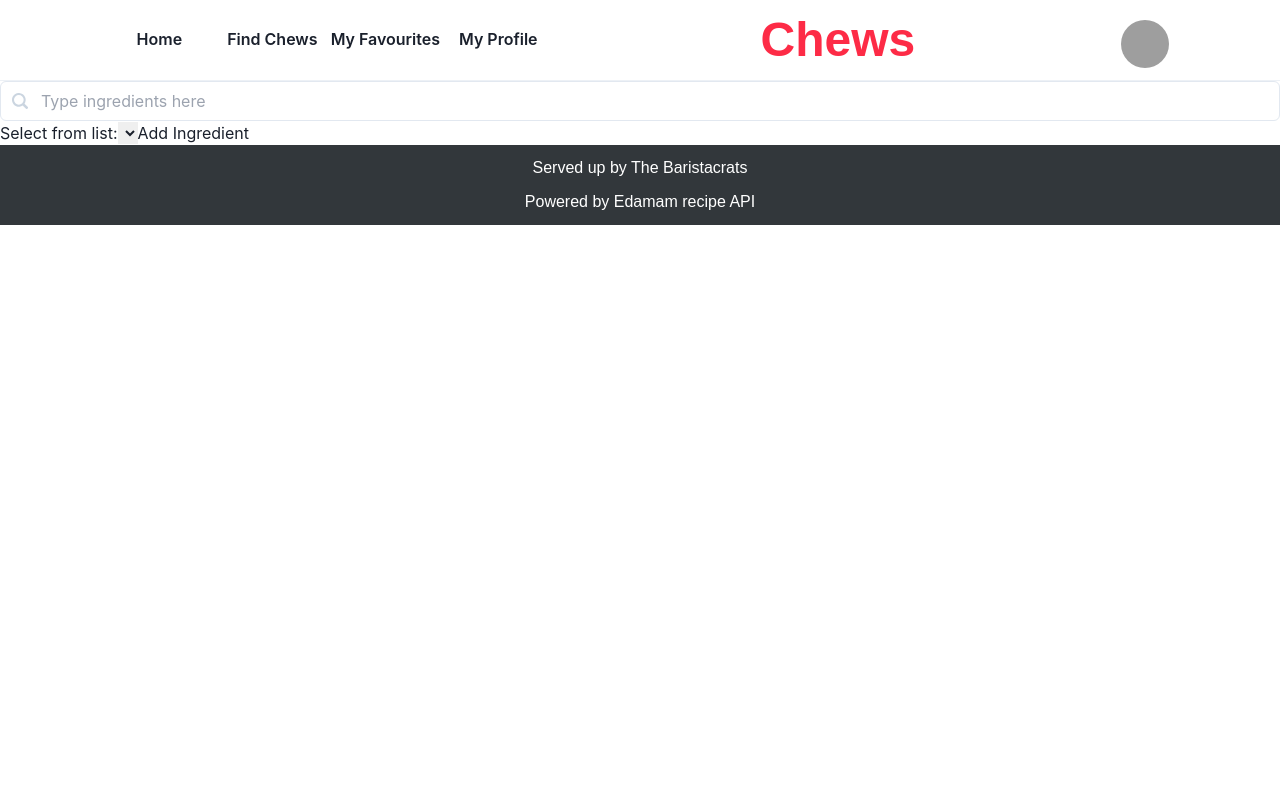
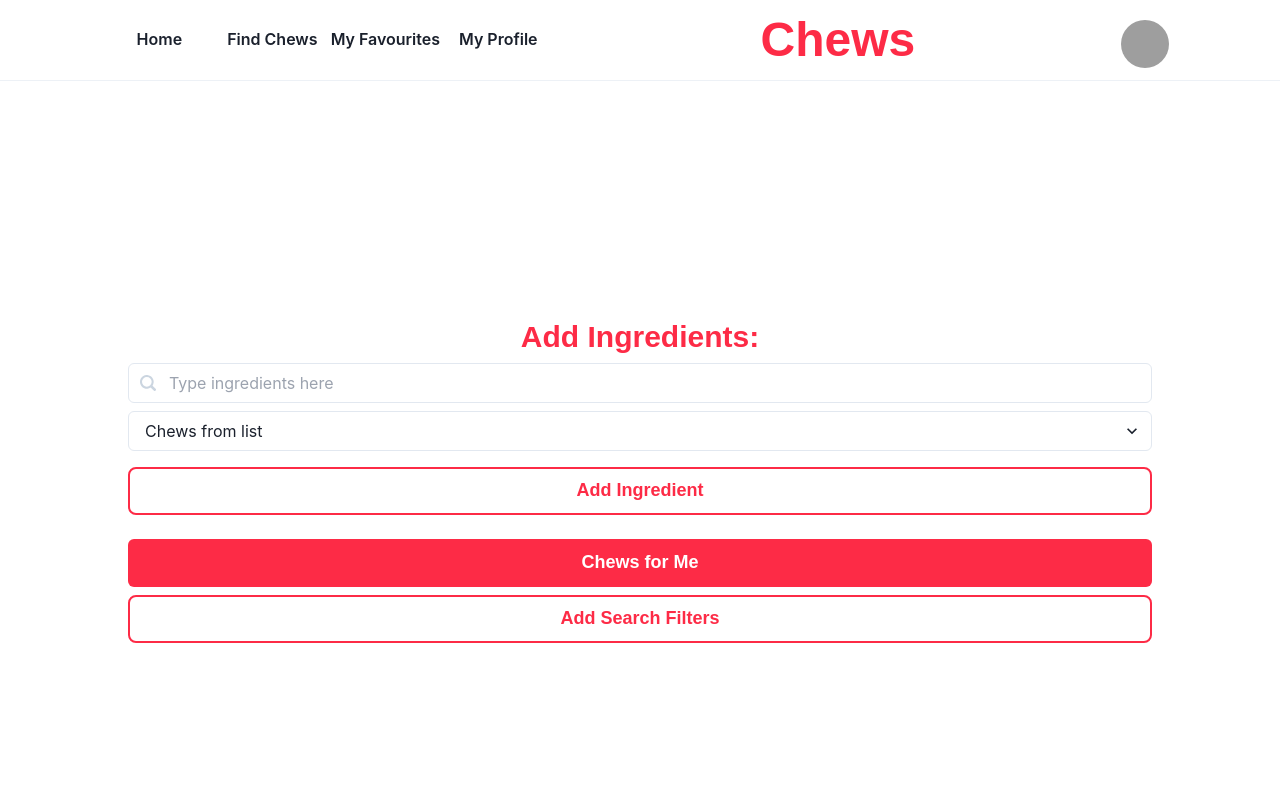
Before and after one commit to simonpartridge86/Chews-App-Frontend, a Next.js app: page /search-ingredients in a window 1280 px wide. Shown: the top 800 px of the page. Built offline with nearby package versions, Linux system fonts and the light colour scheme; grey boxes are pictures that could not be loaded; a web font is replaced by a local one.

Commit message:
stlying almost complete, adjusting tags
Co-authored-by: Simon Partridge <simonpartridge86@gmail.com>

```diff
--- a/pages/search-ingredients.js
+++ b/pages/search-ingredients.js
@@ -1,7 +1,18 @@
 import { Search2Icon } from "@chakra-ui/icons";
-import { Input, InputGroup, InputLeftElement } from "@chakra-ui/react";
+import {
+  HStack,
+  Input,
+  InputGroup,
+  InputLeftElement,
+  Select,
+  Tag,
+  TagCloseButton,
+  TagLabel,
+  VStack,
+} from "@chakra-ui/react";
 import React from "react";
 import { useState } from "react";
+import MainButton from "../components/MainButton";
 
 export default function SearchIngredients() {
   const [ingredientOptions, setIngredientOptions] = useState([]);
@@ -19,7 +30,12 @@ export default function SearchIngredients() {
   }
 
   return (
-    <main>
+    <main className="h-screen w-screen flex flex-col items-center justify-center space-y-6">
+      <VStack width="80%">
+        <h1 className="font-permanent-marker text-center text-3xl text-primary-color font-bold">
+          Add Ingredients:
+        </h1>
+
         <InputGroup>
           <InputLeftElement
             pointerEvents="none"
@@ -35,17 +51,12 @@ export default function SearchIngredients() {
             value={inputText}
           />
         </InputGroup>
-      {/* <input
-        type="text"
-        placeholder="Type ingredients here"
-        value={inputText}
-        onChange={(e) => {
-          setInputText(e.target.value);
-          fetchIngredients(inputText);
-        }}
-      ></input> */}
-      <label htmlFor="ingredients">Select from list:</label>
-      <select
+
+        <label htmlFor="ingredients" hidden>
+          Select from list:
+        </label>
+        <Select
+          placeholder="Chews from list"
           name="ingredients"
           id="ingredients"
           onChange={(e) => {
@@ -55,19 +66,47 @@ export default function SearchIngredients() {
           {ingredientOptions.map((ingredient) => {
             return <option value={ingredient}>{ingredient}</option>;
           })}
-      </select>
-      <button
+        </Select>
+
+        <HStack wrap={"wrap"} spacing={2} align={"space-between"}>
+          {tagsArray.map((tag) => (
+            <Tag
+              size="md"
+              key={tag}
+              borderRadius="full"
+              variant="solid"
+              colorScheme="red"
+            >
+              <TagLabel>{tag}</TagLabel>
+              <TagCloseButton />
+            </Tag>
+          ))}
+        </HStack>
+
+        <MainButton
           onClick={() => {
             setTagsArray([...tagsArray, currentIngredient]);
           }}
-      >
-        Add Ingredient
-      </button>
-      <ul>
-        {tagsArray.map((tag) => {
-          return <li>{tag}</li>;
-        })}
-      </ul>
+          buttonText="Add Ingredient"
+          colorMode={"light"}
+          buttonWidth="100%"
+          buttonSize="lg"
+        />
+      </VStack>
+      <VStack width="80%">
+        <MainButton
+          buttonText="Chews for Me"
+          colorMode={"dark"}
+          buttonWidth="100%"
+          buttonSize="lg"
+        />
+        <MainButton
+          buttonText="Add Search Filters"
+          colorMode={"light"}
+          buttonWidth="100%"
+          buttonSize="lg"
+        />
+      </VStack>
     </main>
   );
 }
```
Lines whose indentation alone changed are shown as unchanged.
